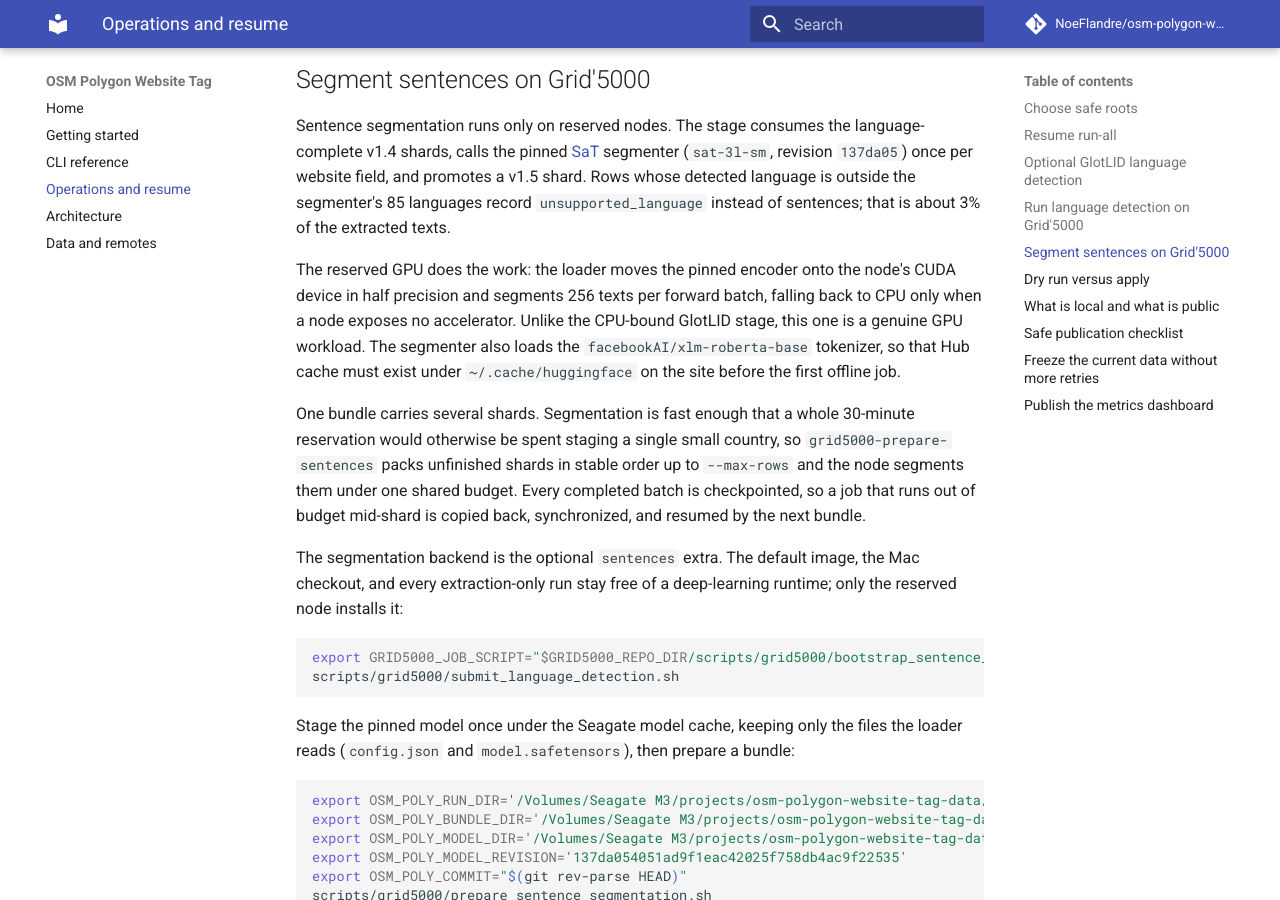
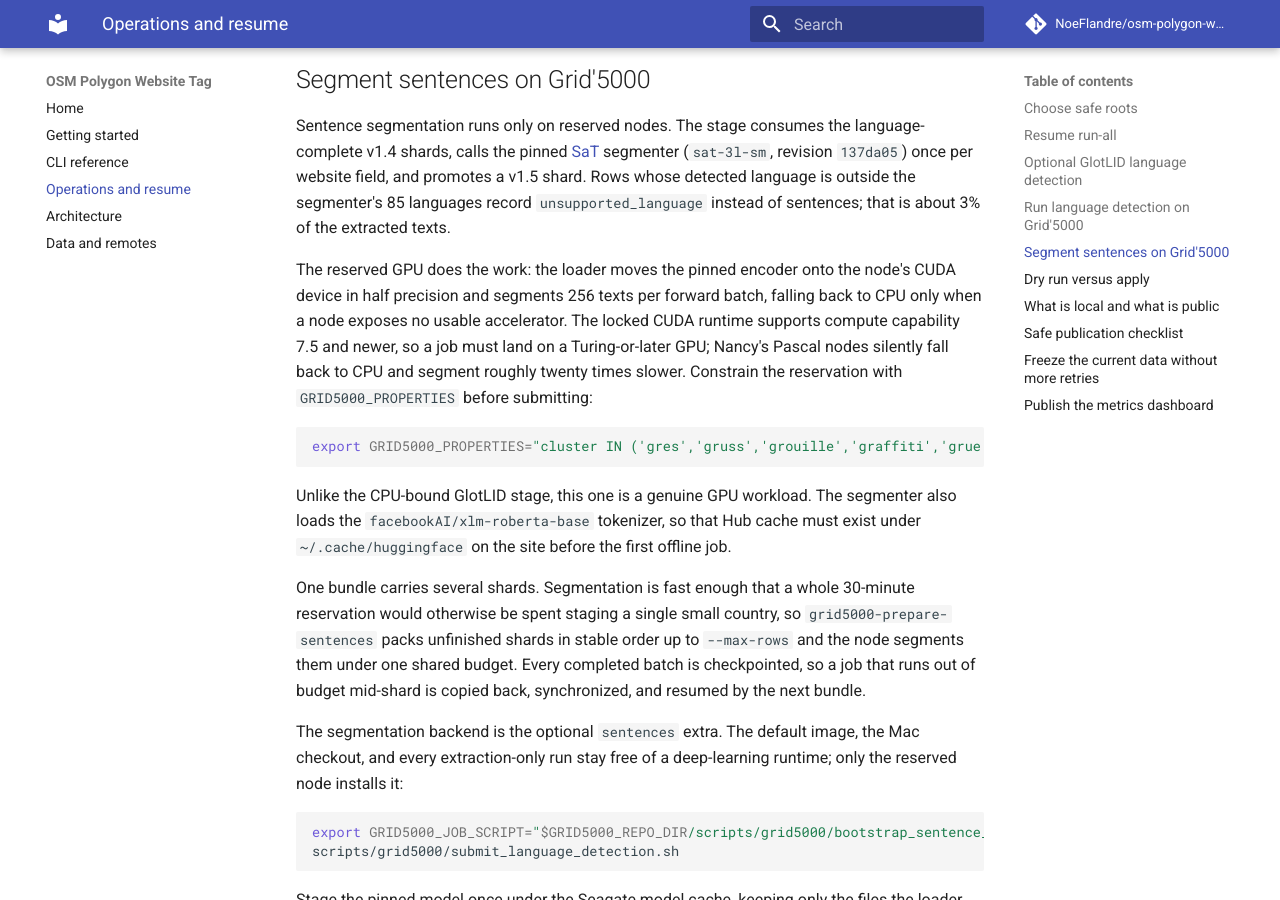
Before and after one commit to NoeFlandre/osm-polygon-website-tag, an MkDocs documentation site: the page built from docs/operations.md, in a window 1280 px wide and 900 px high, scrolled down 3552 px. Built offline with MkDocs 1.6.1 and Material for MkDocs 9.7.7, drawn with Linux system fonts in a browser that asks for light colours; comment, search, counter and statistics services are not loaded.

Commit message:
fix(grid5000): constrain jobs to a usable GPU
The locked CUDA runtime carries kernels for compute capability 7.5 and newer,
so a Pascal node reports no available device and the segmenter silently falls
back to CPU at roughly a twentieth of the throughput. Let the submission
wrapper pass OAR properties so a job can require a Turing-or-later GPU.

Co-Authored-By: Claude Opus 5 <noreply@anthropic.com>

````diff
--- a/docs/operations.md
+++ b/docs/operations.md
@@ -178,7 +178,16 @@ extracted texts.
 
 The reserved GPU does the work: the loader moves the pinned encoder onto the
 node's CUDA device in half precision and segments 256 texts per forward batch,
-falling back to CPU only when a node exposes no accelerator. Unlike the
+falling back to CPU only when a node exposes no usable accelerator. The locked
+CUDA runtime supports compute capability 7.5 and newer, so a job must land on a
+Turing-or-later GPU; Nancy's Pascal nodes silently fall back to CPU and segment
+roughly twenty times slower. Constrain the reservation with
+`GRID5000_PROPERTIES` before submitting:
+
+```bash
+export GRID5000_PROPERTIES="cluster IN ('gres','gruss','grouille','graffiti','grue','grat')"
+```
+ Unlike the
 CPU-bound GlotLID stage, this one is a genuine GPU workload. The segmenter also
 loads the `facebookAI/xlm-roberta-base` tokenizer, so that Hub cache must exist
 under `~/.cache/huggingface` on the site before the first offline job.
````
Also changed, not shown: 2 other files.
